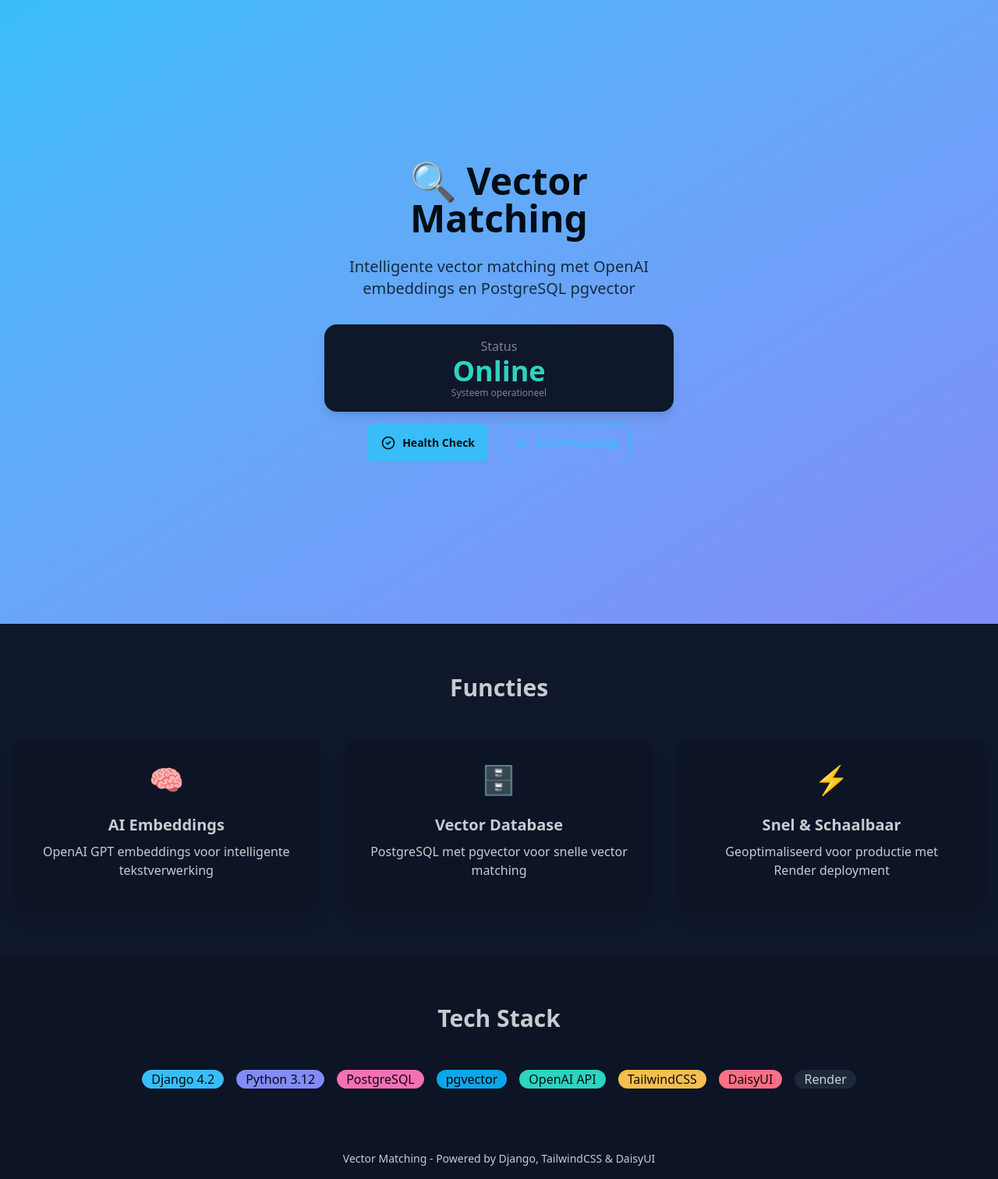
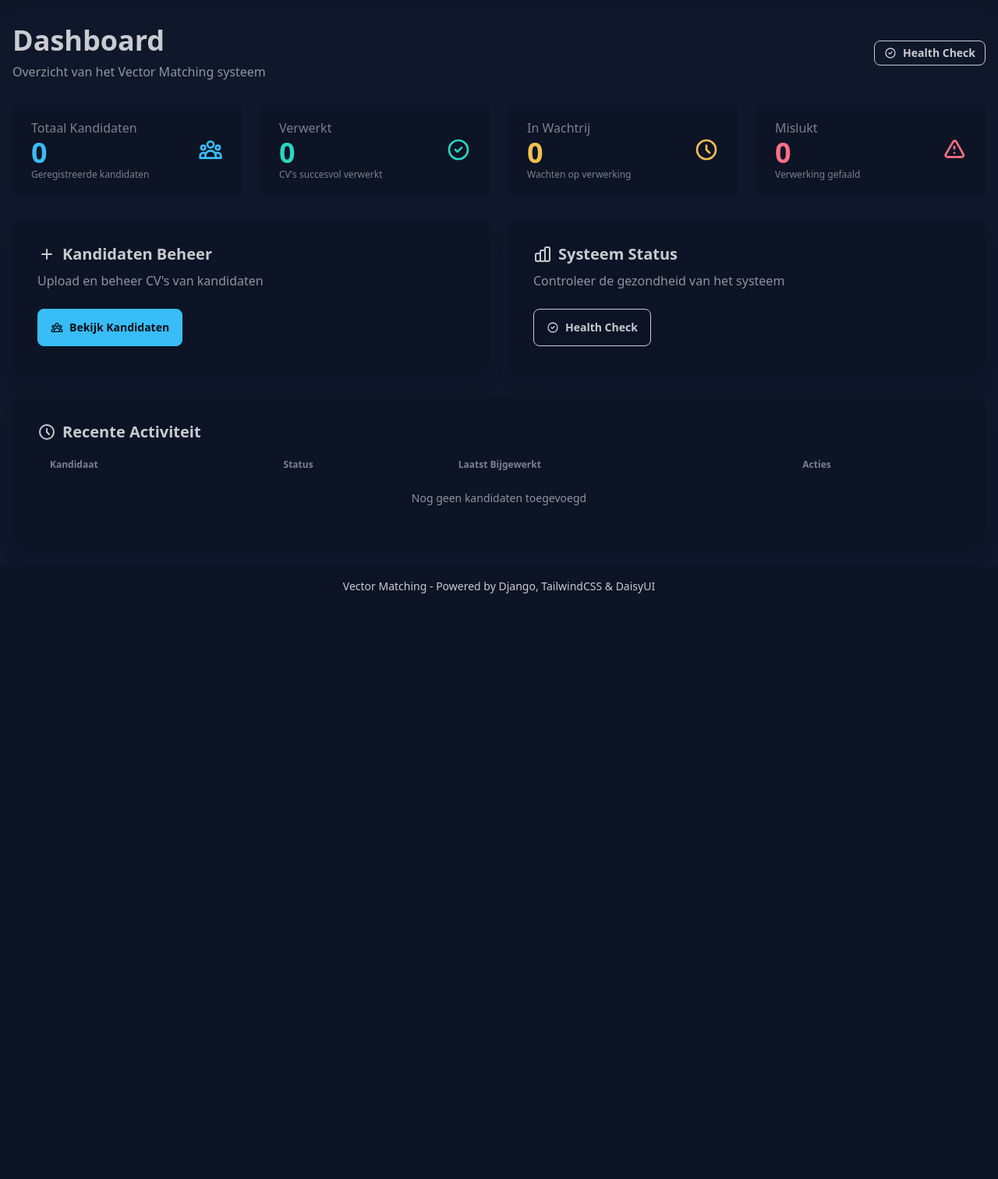
Before and after one commit to sovixlab/Vector-Matching, a Django app: page / in a window 1280 px wide. Shown: the part 64-1576 px from the top of the page at 78% size. After the commit the page ends 825 px from the top, so only its background shows below. Run offline with Django 4.2, Linux system fonts and the light colour scheme; data that the repository does not hold is empty; style sheets or scripts are compiled from the project's sources; parts of the project's set-up code (start-up, migrations or seed data) failed here and were passed over.

Commit message:
"Transformeer homepage naar professioneel dashboard met statistieken"

```diff
--- a/templates/base.html
+++ b/templates/base.html
@@ -24,7 +24,7 @@
                     </svg>
                 </div>
                 <ul tabindex="0" class="menu menu-sm dropdown-content mt-3 z-[1] p-2 shadow bg-base-100 rounded-box w-52">
-                    <li><a href="{% url 'vector_matching_app:index' %}">Home</a></li>
+                    <li><a href="{% url 'vector_matching_app:index' %}">Dashboard</a></li>
                     <li><a href="{% url 'vector_matching_app:kandidaten' %}">Kandidaten</a></li>
                     <li><a href="{% url 'vector_matching_app:health_check' %}">Health Check</a></li>
                 </ul>
--- a/templates/index.html
+++ b/templates/index.html
@@ -1,89 +1,166 @@
 {% extends 'base.html' %}
 
-{% block title %}Vector Matching - Home{% endblock %}
+{% block title %}Dashboard - Vector Matching{% endblock %}
 
 {% block content %}
-<!-- Hero Section -->
-<div class="hero min-h-screen bg-gradient-to-br from-primary to-secondary">
-    <div class="hero-content text-center">
-        <div class="max-w-md">
-            <h1 class="text-5xl font-bold text-primary-content mb-6">
-                🔍 Vector Matching
-            </h1>
-            <p class="text-xl text-primary-content/80 mb-8">
-                Intelligente vector matching met OpenAI embeddings en PostgreSQL pgvector
-            </p>
-            <div class="flex flex-col gap-4">
-                <div class="stats shadow-lg bg-base-100">
-                    <div class="stat">
-                        <div class="stat-title">Status</div>
-                        <div class="stat-value text-success">Online</div>
-                        <div class="stat-desc">Systeem operationeel</div>
-                    </div>
+<div class="container mx-auto px-4 py-8">
+    <!-- Header -->
+    <div class="flex justify-between items-center mb-8">
+        <div>
+            <h1 class="text-4xl font-bold text-base-content">Dashboard</h1>
+            <p class="text-base-content/70 mt-2">Overzicht van het Vector Matching systeem</p>
+        </div>
+        <div class="flex gap-4">
+            <a href="{% url 'vector_matching_app:health_check' %}" class="btn btn-outline btn-sm">
+                <svg class="w-4 h-4" fill="none" stroke="currentColor" viewBox="0 0 24 24">
+                    <path stroke-linecap="round" stroke-linejoin="round" stroke-width="2" d="M9 12l2 2 4-4m6 2a9 9 0 11-18 0 9 9 0 0118 0z"></path>
+                </svg>
+                Health Check
+            </a>
+        </div>
+    </div>
+
+    <!-- Stats Cards -->
+    <div class="grid grid-cols-1 md:grid-cols-4 gap-6 mb-8">
+        <div class="stat bg-base-200 rounded-lg shadow">
+            <div class="stat-figure text-primary">
+                <svg class="w-8 h-8" fill="none" stroke="currentColor" viewBox="0 0 24 24">
+                    <path stroke-linecap="round" stroke-linejoin="round" stroke-width="2" d="M17 20h5v-2a3 3 0 00-5.356-1.857M17 20H7m10 0v-2c0-.656-.126-1.283-.356-1.857M7 20H2v-2a3 3 0 015.356-1.857M7 20v-2c0-.656.126-1.283.356-1.857m0 0a5.002 5.002 0 019.288 0M15 7a3 3 0 11-6 0 3 3 0 016 0zm6 3a2 2 0 11-4 0 2 2 0 014 0zM7 10a2 2 0 11-4 0 2 2 0 014 0z"></path>
+                </svg>
+            </div>
+            <div class="stat-title">Totaal Kandidaten</div>
+            <div class="stat-value text-primary">{{ total_candidates|default:"0" }}</div>
+            <div class="stat-desc">Geregistreerde kandidaten</div>
+        </div>
+
+        <div class="stat bg-base-200 rounded-lg shadow">
+            <div class="stat-figure text-success">
+                <svg class="w-8 h-8" fill="none" stroke="currentColor" viewBox="0 0 24 24">
+                    <path stroke-linecap="round" stroke-linejoin="round" stroke-width="2" d="M9 12l2 2 4-4m6 2a9 9 0 11-18 0 9 9 0 0118 0z"></path>
+                </svg>
+            </div>
+            <div class="stat-title">Verwerkt</div>
+            <div class="stat-value text-success">{{ completed_candidates|default:"0" }}</div>
+            <div class="stat-desc">CV's succesvol verwerkt</div>
+        </div>
+
+        <div class="stat bg-base-200 rounded-lg shadow">
+            <div class="stat-figure text-warning">
+                <svg class="w-8 h-8" fill="none" stroke="currentColor" viewBox="0 0 24 24">
+                    <path stroke-linecap="round" stroke-linejoin="round" stroke-width="2" d="M12 8v4l3 3m6-3a9 9 0 11-18 0 9 9 0 0118 0z"></path>
+                </svg>
+            </div>
+            <div class="stat-title">In Wachtrij</div>
+            <div class="stat-value text-warning">{{ queued_candidates|default:"0" }}</div>
+            <div class="stat-desc">Wachten op verwerking</div>
+        </div>
+
+        <div class="stat bg-base-200 rounded-lg shadow">
+            <div class="stat-figure text-error">
+                <svg class="w-8 h-8" fill="none" stroke="currentColor" viewBox="0 0 24 24">
+                    <path stroke-linecap="round" stroke-linejoin="round" stroke-width="2" d="M12 9v2m0 4h.01m-6.938 4h13.856c1.54 0 2.502-1.667 1.732-2.5L13.732 4c-.77-.833-1.964-.833-2.732 0L3.732 16.5c-.77.833.192 2.5 1.732 2.5z"></path>
+                </svg>
+            </div>
+            <div class="stat-title">Mislukt</div>
+            <div class="stat-value text-error">{{ failed_candidates|default:"0" }}</div>
+            <div class="stat-desc">Verwerking gefaald</div>
+        </div>
+    </div>
+
+    <!-- Quick Actions -->
+    <div class="grid grid-cols-1 lg:grid-cols-2 gap-6 mb-8">
+        <div class="card bg-base-200 shadow-xl">
+            <div class="card-body">
+                <h2 class="card-title">
+                    <svg class="w-6 h-6" fill="none" stroke="currentColor" viewBox="0 0 24 24">
+                        <path stroke-linecap="round" stroke-linejoin="round" stroke-width="2" d="M12 6v6m0 0v6m0-6h6m-6 0H6"></path>
+                    </svg>
+                    Kandidaten Beheer
+                </h2>
+                <p class="text-base-content/70 mb-4">Upload en beheer CV's van kandidaten</p>
+                <div class="card-actions">
+                    <a href="{% url 'vector_matching_app:kandidaten' %}" class="btn btn-primary">
+                        <svg class="w-4 h-4" fill="none" stroke="currentColor" viewBox="0 0 24 24">
+                            <path stroke-linecap="round" stroke-linejoin="round" stroke-width="2" d="M17 20h5v-2a3 3 0 00-5.356-1.857M17 20H7m10 0v-2c0-.656-.126-1.283-.356-1.857M7 20H2v-2a3 3 0 015.356-1.857M7 20v-2c0-.656.126-1.283.356-1.857m0 0a5.002 5.002 0 019.288 0M15 7a3 3 0 11-6 0 3 3 0 016 0zm6 3a2 2 0 11-4 0 2 2 0 014 0zM7 10a2 2 0 11-4 0 2 2 0 014 0z"></path>
+                        </svg>
+                        Bekijk Kandidaten
+                    </a>
                 </div>
-                <div class="flex gap-4 justify-center">
-                    <a href="{% url 'vector_matching_app:health_check' %}" class="btn btn-primary">
-                        <svg class="w-5 h-5" fill="none" stroke="currentColor" viewBox="0 0 24 24">
+            </div>
+        </div>
+
+        <div class="card bg-base-200 shadow-xl">
+            <div class="card-body">
+                <h2 class="card-title">
+                    <svg class="w-6 h-6" fill="none" stroke="currentColor" viewBox="0 0 24 24">
+                        <path stroke-linecap="round" stroke-linejoin="round" stroke-width="2" d="M9 19v-6a2 2 0 00-2-2H5a2 2 0 00-2 2v6a2 2 0 002 2h2a2 2 0 002-2zm0 0V9a2 2 0 012-2h2a2 2 0 012 2v10m-6 0a2 2 0 002 2h2a2 2 0 002-2m0 0V5a2 2 0 012-2h2a2 2 0 012 2v14a2 2 0 01-2 2h-2a2 2 0 01-2-2z"></path>
+                    </svg>
+                    Systeem Status
+                </h2>
+                <p class="text-base-content/70 mb-4">Controleer de gezondheid van het systeem</p>
+                <div class="card-actions">
+                    <a href="{% url 'vector_matching_app:health_check' %}" class="btn btn-outline">
+                        <svg class="w-4 h-4" fill="none" stroke="currentColor" viewBox="0 0 24 24">
                             <path stroke-linecap="round" stroke-linejoin="round" stroke-width="2" d="M9 12l2 2 4-4m6 2a9 9 0 11-18 0 9 9 0 0118 0z"></path>
                         </svg>
                         Health Check
                     </a>
-                    <button class="btn btn-outline btn-primary" onclick="alert('Functie komt binnenkort beschikbaar!')">
-                        <svg class="w-5 h-5" fill="none" stroke="currentColor" viewBox="0 0 24 24">
-                            <path stroke-linecap="round" stroke-linejoin="round" stroke-width="2" d="M13 10V3L4 14h7v7l9-11h-7z"></path>
-                        </svg>
-                        Start Matching
-                    </button>
                 </div>
             </div>
         </div>
     </div>
-</div>
 
-<!-- Features Section -->
-<div class="py-16 bg-base-100">
-    <div class="container mx-auto px-4">
-        <h2 class="text-3xl font-bold text-center mb-12 text-base-content">Functies</h2>
-        <div class="grid grid-cols-1 md:grid-cols-3 gap-8">
-            <div class="card bg-base-200 shadow-xl">
-                <div class="card-body text-center">
-                    <div class="text-4xl mb-4">🧠</div>
-                    <h3 class="card-title justify-center">AI Embeddings</h3>
-                    <p>OpenAI GPT embeddings voor intelligente tekstverwerking</p>
-                </div>
-            </div>
-            <div class="card bg-base-200 shadow-xl">
-                <div class="card-body text-center">
-                    <div class="text-4xl mb-4">🗄️</div>
-                    <h3 class="card-title justify-center">Vector Database</h3>
-                    <p>PostgreSQL met pgvector voor snelle vector matching</p>
-                </div>
-            </div>
-            <div class="card bg-base-200 shadow-xl">
-                <div class="card-body text-center">
-                    <div class="text-4xl mb-4">⚡</div>
-                    <h3 class="card-title justify-center">Snel & Schaalbaar</h3>
-                    <p>Geoptimaliseerd voor productie met Render deployment</p>
-                </div>
+    <!-- Recent Activity -->
+    <div class="card bg-base-200 shadow-xl">
+        <div class="card-body">
+            <h2 class="card-title">
+                <svg class="w-6 h-6" fill="none" stroke="currentColor" viewBox="0 0 24 24">
+                    <path stroke-linecap="round" stroke-linejoin="round" stroke-width="2" d="M12 8v4l3 3m6-3a9 9 0 11-18 0 9 9 0 0118 0z"></path>
+                </svg>
+                Recente Activiteit
+            </h2>
+            <div class="overflow-x-auto">
+                <table class="table table-zebra w-full">
+                    <thead>
+                        <tr>
+                            <th>Kandidaat</th>
+                            <th>Status</th>
+                            <th>Laatst Bijgewerkt</th>
+                            <th>Acties</th>
+                        </tr>
+                    </thead>
+                    <tbody>
+                        {% for candidate in recent_candidates %}
+                        <tr>
+                            <td>
+                                <div class="font-medium">{{ candidate.name|default:"Onbekend" }}</div>
+                                <div class="text-sm text-base-content/70">{{ candidate.email|default:"Geen email" }}</div>
+                            </td>
+                            <td>
+                                <div class="badge badge-{{ candidate.embed_status_badge_class }}">
+                                    {{ candidate.embed_status_icon }} {{ candidate.get_embed_status_display }}
+                                </div>
+                            </td>
+                            <td class="text-sm text-base-content/70">
+                                {{ candidate.updated_at|date:"d-m-Y H:i" }}
+                            </td>
+                            <td>
+                                <a href="{% url 'vector_matching_app:kandidaat_detail' candidate.id %}" class="btn btn-ghost btn-xs">
+                                    Bekijk
+                                </a>
+                            </td>
+                        </tr>
+                        {% empty %}
+                        <tr>
+                            <td colspan="4" class="text-center text-base-content/70">
+                                Nog geen kandidaten toegevoegd
+                            </td>
+                        </tr>
+                        {% endfor %}
+                    </tbody>
+                </table>
             </div>
         </div>
     </div>
 </div>
-
-<!-- Tech Stack Section -->
-<div class="py-16 bg-base-200">
-    <div class="container mx-auto px-4">
-        <h2 class="text-3xl font-bold text-center mb-12 text-base-content">Tech Stack</h2>
-        <div class="flex flex-wrap justify-center gap-4">
-            <div class="badge badge-primary badge-lg">Django 4.2</div>
-            <div class="badge badge-secondary badge-lg">Python 3.12</div>
-            <div class="badge badge-accent badge-lg">PostgreSQL</div>
-            <div class="badge badge-info badge-lg">pgvector</div>
-            <div class="badge badge-success badge-lg">OpenAI API</div>
-            <div class="badge badge-warning badge-lg">TailwindCSS</div>
-            <div class="badge badge-error badge-lg">DaisyUI</div>
-            <div class="badge badge-neutral badge-lg">Render</div>
-        </div>
-    </div>
-</div>
 {% endblock %}
--- a/vector_matching_app/views.py
+++ b/vector_matching_app/views.py
@@ -15,8 +15,25 @@ logger = logging.getLogger(__name__)
 
 
 def index(request):
-    """Homepage met DaisyUI hero component."""
-    return render(request, 'index.html')
+    """Dashboard met overzicht van kandidaten en systeem status."""
+    # Haal statistieken op
+    total_candidates = Candidate.objects.count()
+    completed_candidates = Candidate.objects.filter(embed_status='completed').count()
+    queued_candidates = Candidate.objects.filter(embed_status='queued').count()
+    failed_candidates = Candidate.objects.filter(embed_status='failed').count()
+
+    # Haal recente kandidaten op (laatste 10)
+    recent_candidates = Candidate.objects.order_by('-updated_at')[:10]
+
+    context = {
+        'total_candidates': total_candidates,
+        'completed_candidates': completed_candidates,
+        'queued_candidates': queued_candidates,
+        'failed_candidates': failed_candidates,
+        'recent_candidates': recent_candidates,
+    }
+
+    return render(request, 'index.html', context)
 
 
 def health_check(request):
```
Also changed, not shown: vector_matching_app/tasks.py (+45 -1 lines).
